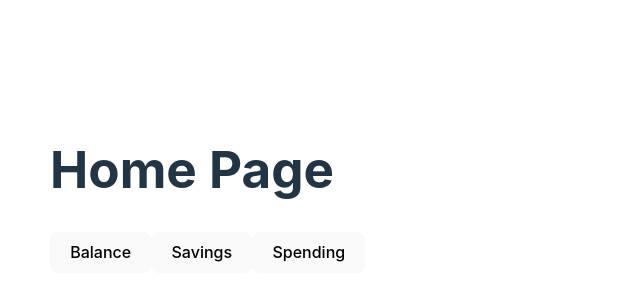
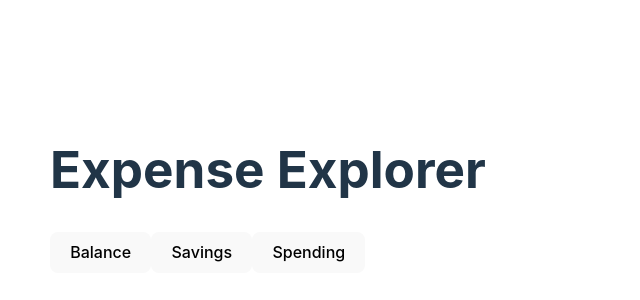
Before and after one commit to jlipscomb071/Expense-Explorer, a React app in the folder client/: page / in a window 1280 px wide. Shown: the part 210-510 px from the top of the page, without its empty margins (0-640 px from the left). Built offline with nearby package versions, Linux system fonts and the light colour scheme; the HTML template or start-up script is replaced by a standard one.

Commit message:
Updated homepage name

```diff
--- a/client/src/components/HomePage.jsx
+++ b/client/src/components/HomePage.jsx
@@ -5,7 +5,7 @@ import { Link } from "react-router-dom";
 const HomePage = () => {
   return (
     <div>
-      <h1>Home Page</h1>
+      <h1>Expense Explorer</h1>
       <Link to="/balance">
         <button>Balance</button>
       </Link>
```
